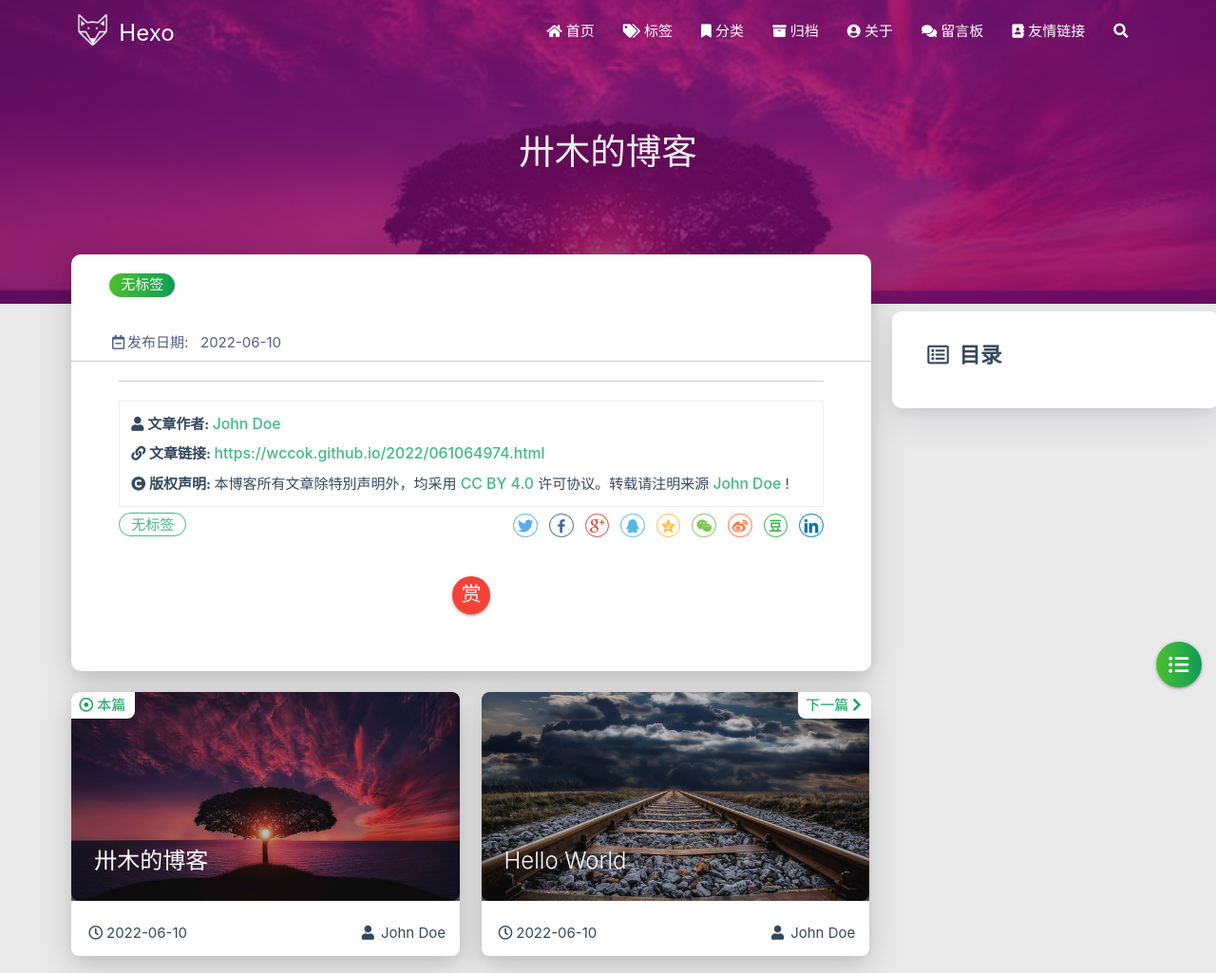
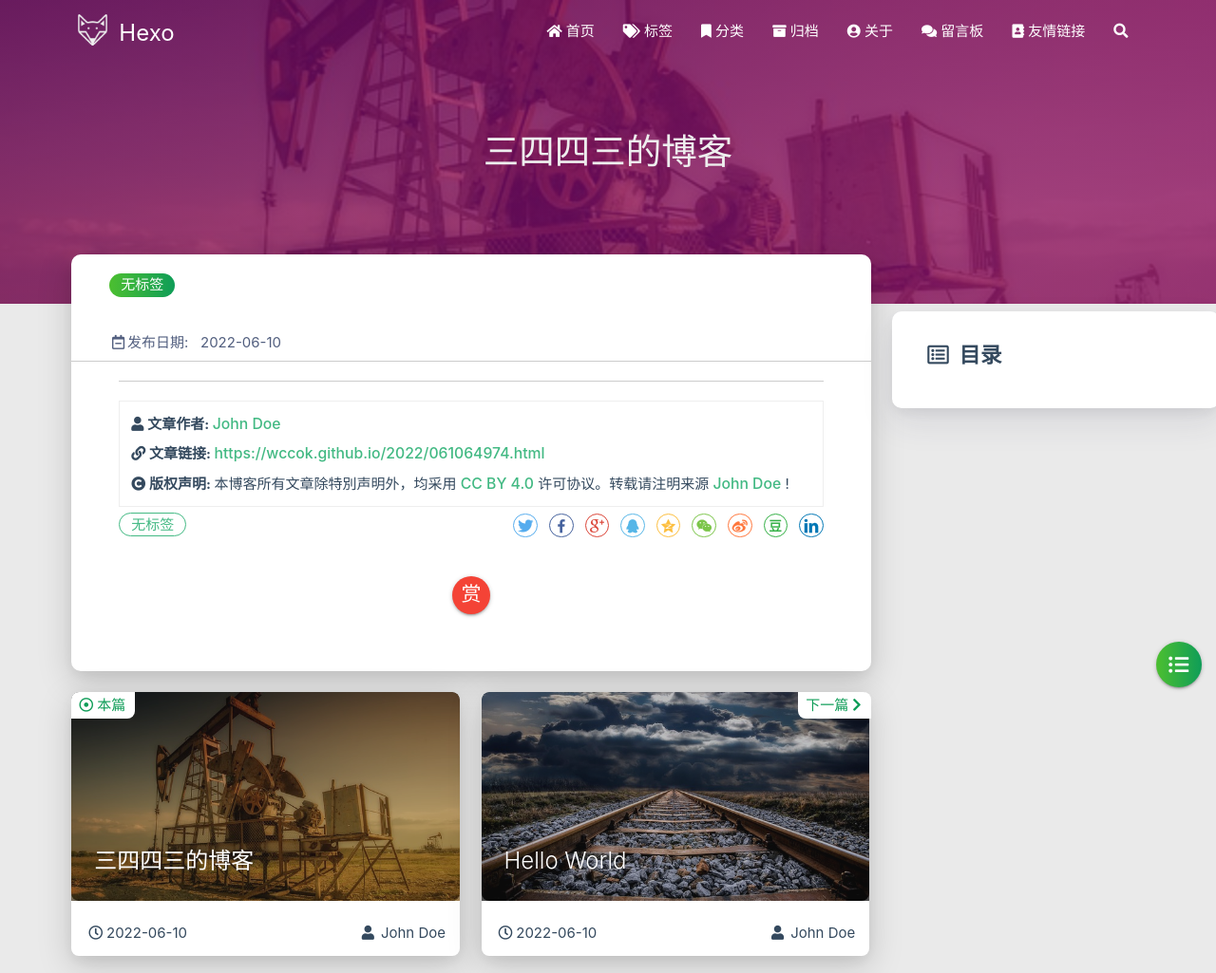
Before and after one commit to wccok/wccok.github.io, a plain HTML site: page 2022/061064974.html in a window 1280 px wide. Shown: the top 1025 px of the page at 95% size. Drawn offline with Linux system fonts and the light colour scheme; some packages are replaced by stand-ins of ours; a script that the page names is missing.

Commit message:
Site updated: 2022-06-10 16:13:36

```diff
--- a/2022/061064974.html
+++ b/2022/061064974.html
@@ -4,7 +4,7 @@
 
 <head>
     <meta charset="utf-8">
-    <meta name="keywords" content="卅木的博客, Hexo">
+    <meta name="keywords" content="三四四三的博客, Hexo">
     <meta name="description" content="">
     <meta http-equiv="X-UA-Compatible" content="IE=edge">
     <meta name="viewport" content="width=device-width, initial-scale=1.0, user-scalable=no">
@@ -16,7 +16,7 @@
     <!-- Global site tag (gtag.js) - Google Analytics -->
 
 
-    <title>卅木的博客 | Hexo</title>
+    <title>三四四三的博客 | Hexo</title>
     <link rel="icon" type="image/png" href="/favicon.png">
 
     <link rel="stylesheet" type="text/css" href="/libs/awesome/css/all.css">
@@ -310,12 +310,12 @@
 
 
 
-<div class="bg-cover pd-header post-cover" style="background-image: url('/medias/featureimages/15.jpg')">
+<div class="bg-cover pd-header post-cover" style="background-image: url('/medias/featureimages/20.jpg')">
     <div class="container" style="right: 0px;left: 0px;">
         <div class="row">
             <div class="col s12 m12 l12">
                 <div class="brand">
-                    <h1 class="description center-align post-title">卅木的博客</h1>
+                    <h1 class="description center-align post-title">三四四三的博客</h1>
                 </div>
             </div>
         </div>
@@ -704,9 +704,9 @@
                     <div class="card-image">
 
 
-                        <img src="/medias/featureimages/15.jpg" class="responsive-img" alt="卅木的博客">
+                        <img src="/medias/featureimages/20.jpg" class="responsive-img" alt="三四四三的博客">
 
-                        <span class="card-title">卅木的博客</span>
+                        <span class="card-title">三四四三的博客</span>
                     </div>
                 </a>
                 <div class="card-content article-content">
--- a/search.xml
+++ b/search.xml
@@ -4,7 +4,7 @@
 
 
     <entry>
-      <title>卅木的博客</title>
+      <title>三四四三的博客</title>
       <link href="/2022/061064974.html"/>
       <url>/2022/061064974.html</url>
 
```
Also changed, not shown: 2022/061016107.html (+2 -2 lines), archives/2022/06/index.html (+2 -2 lines), archives/2022/index.html (+2 -2 lines), archives/index.html (+2 -2 lines), index.html (+2 -2 lines).
